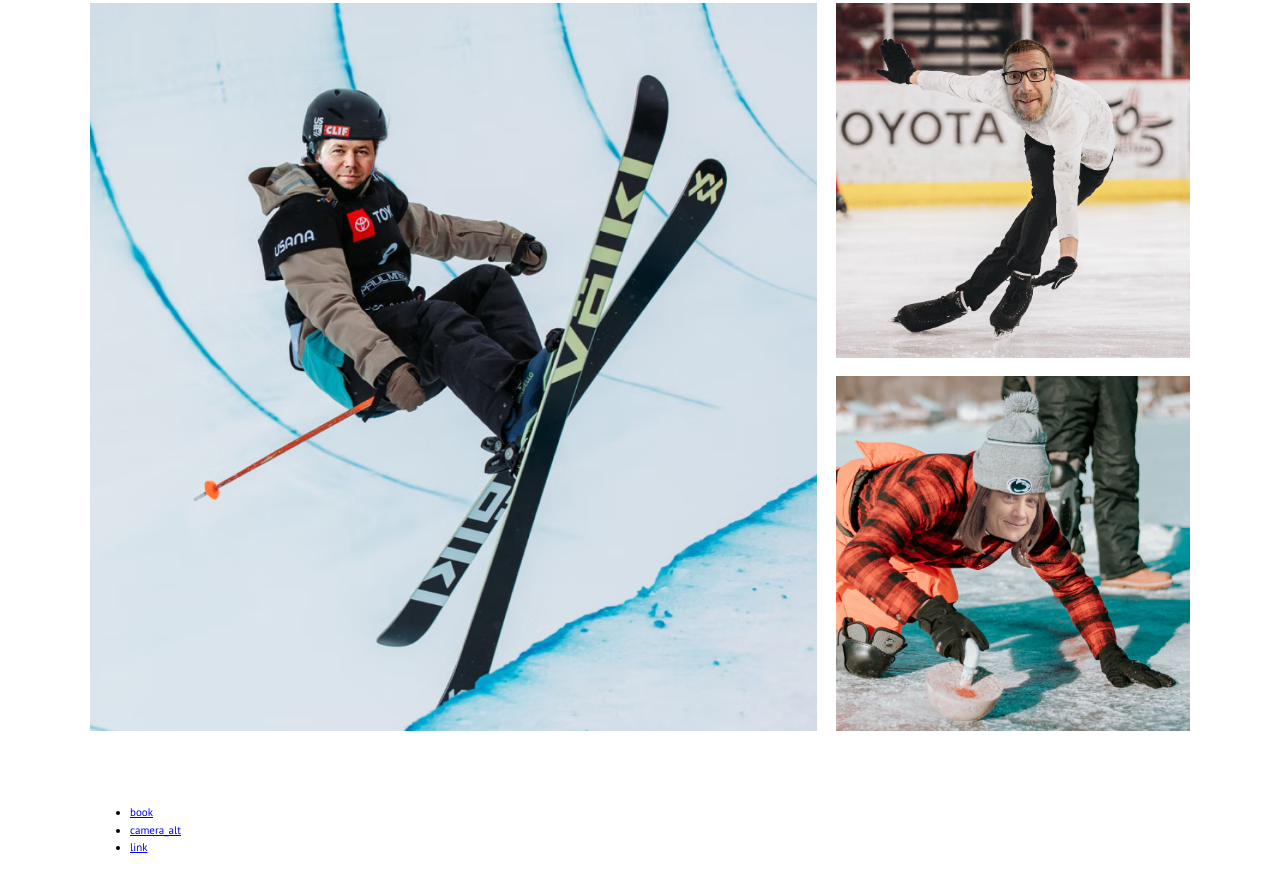
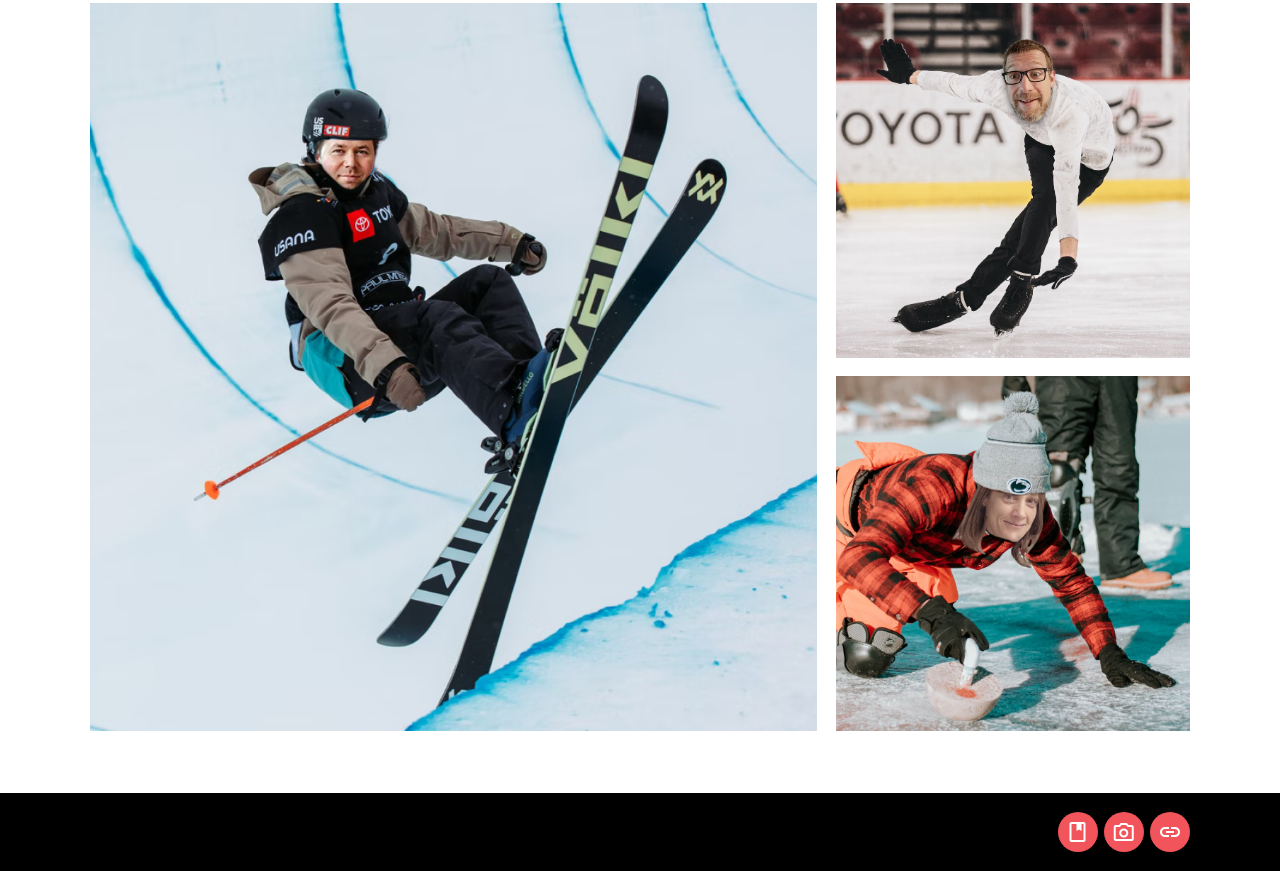
Before and after one commit to Aboulz/sem5_lab_abdelkarim, a plain HTML site: page index.html in a window 1280 px wide. Shown: the part 1053-1924 px from the top of the page. Drawn offline with nearby package versions, Linux system fonts and the light colour scheme.

Commit message:
correction

```diff
--- a/css/styles.css
+++ b/css/styles.css
@@ -2,8 +2,8 @@
     Reset
 ----------------------------------------------------------------------------*/
 html {
+    font-size: 62.5%;
     box-sizing: border-box;
-    font-size: 62.5%;
 }
 
 *,
@@ -180,38 +180,45 @@ header .wrapper {
 
 /* ===== Numéro 6a ===== */
 footer {
-
+    background: #000;
+    width: 100%;
 }
 
 footer .wrapper {
-
+    display: flex;
+    justify-content: flex-end;
+    padding: 1.875rem 0;
 }
 
 /* ===== Numéro 6b ===== */
-/*
+
 .menu-social {
-    margin-top: 0;
-    margin-left: 0;
-    margin-bottom: 0;
-    margin-right: 0;
+    margin: 0;
+    padding: 0;
+    list-style: none;
+    display: flex;
+    gap: 0.625rem;
+}
 
-    padding-left: 0;
-    padding-right: 0;
-    padding-top: 0;
-    padding-bottom: 0;
-}
-*/
 
 
 /* ===== Numéro 6c ===== */
 
 footer .wrapper .menu-social a {
+    background: #F2545B;
+    color: #fff;
+    width: 40px;
+    height: 40px;
+    border-radius: 50%;
 
+    display: flex;
+    justify-content: center;
+    align-items: center;
+    text-decoration: none;
 }
 
 /* ===== Numéro 6d ===== */
-/*
-.menu-social a:hover {
+
+footer .wrapper .menu-social a:hover {
     background: gray;
 }
-*/
--- a/index.html
+++ b/index.html
@@ -69,13 +69,19 @@
     <div class="wrapper">
         <ul class="menu-social">
             <li><a href="#">
-                book
+                <span class="material-symbols-outlined">
+                    book
+                    </span>
             </a></li>
             <li><a href="#">
-                camera_alt
+                <span class="material-symbols-outlined">
+                    photo_camera
+                    </span>
             </a></li>
             <li><a href="#">
-                link
+                <span class="material-symbols-outlined">
+                    link
+                    </span>
             </a></li>
         </ul>
     </div>
```
